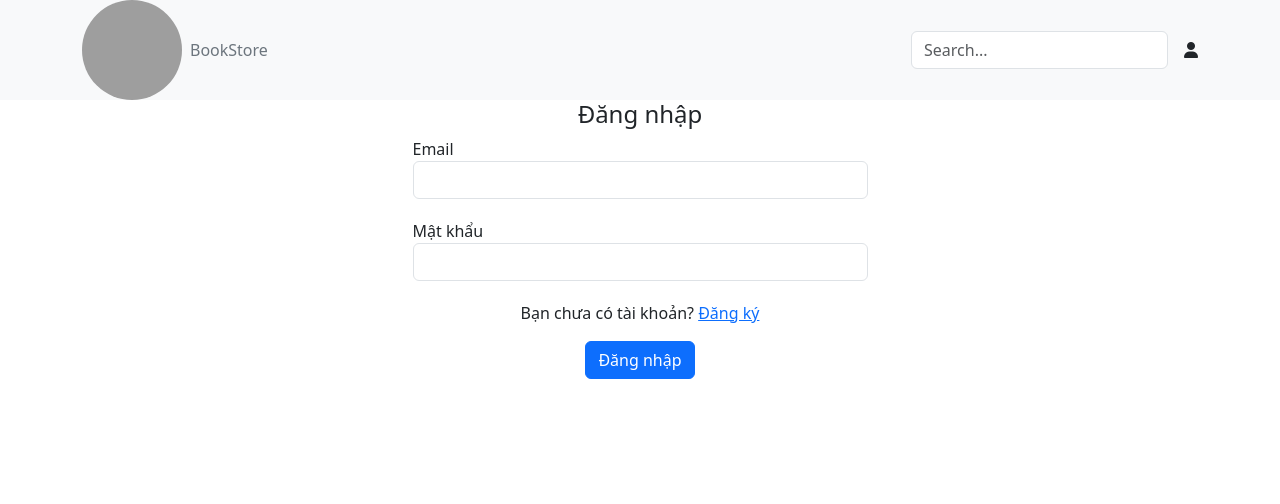
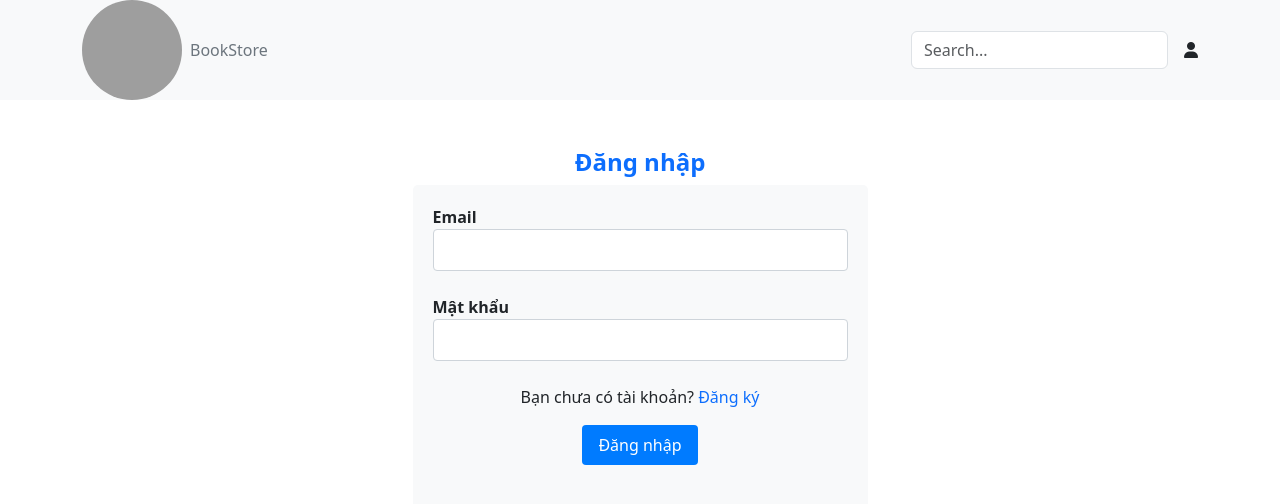
Before and after one commit to NhaChan/BookStore_frontend-user, a Vue app: page /login in a window 1280 px wide. Shown: the top 504 px of the page. Built offline with nearby package versions, Linux system fonts and the light colour scheme; grey boxes are pictures that could not be loaded.

Commit message:
modified

```diff
--- a/src/components/order/OrderList.vue
+++ b/src/components/order/OrderList.vue
@@ -31,7 +31,7 @@
                             </div>
                         </div>
                         <div class="d-flex justify-content-end">
-                            <router-link v-if="order.status === 'Mượn'" to="#" class="btn btn-sm btn-danger"
+                            <router-link v-if="order.status === 'Đang chờ duyệt'" to="#" class="btn btn-sm btn-danger"
                                 @click="submit(order._id)">
                                 Hủy mượn
                             </router-link>
--- a/src/components/user/LoginForm.vue
+++ b/src/components/user/LoginForm.vue
@@ -11,7 +11,7 @@
             <ErrorMessage name="password" class="error-feedback text-danger" />
         </div>
         <div class="text-center">
-            <p>Bạn chưa có tài khoản? <router-link to="/register">Đăng ký</router-link></p>
+            <p>Bạn chưa có tài khoản? <router-link to="/register" style="text-decoration: none;">Đăng ký</router-link></p>
         </div>
         <div class="form-group d-flex justify-content-center">
             <button class="btn btn-primary" type="submit">Đăng nhập
@@ -51,7 +51,48 @@ export default {
 </script>
 
 <style scoped>
-.login-form .form-group {
-    margin-bottom: 20px;
+.login-form {
+    background-color: #f8f9fa;
+    /* border: 1px solid #dee2e6; */
+    border-radius: 5px;
+    padding: 20px;
+}
+
+.form-wrapper {
+    max-width: 400px;
+    margin: 0 auto;
+}
+
+.form-group {
+    margin-bottom: 1.5rem;
+}
+
+label {
+    display: block;
+    font-weight: bold;
+}
+
+.form-control {
+    width: 100%;
+    padding: 0.5rem;
+    border: 1px solid #ced4da;
+    border-radius: 4px;
+}
+
+.btn-primary {
+    background-color: #007bff;
+    color: #fff;
+    border: none;
+    border-radius: 4px;
+    padding: 0.5rem 1rem;
+    cursor: pointer;
+}
+
+.btn-primary:hover {
+    background-color: #0056b3;
+}
+
+.error-feedback {
+    margin-top: 0.5rem;
 }
 </style>
--- a/src/components/user/RegisterForm.vue
+++ b/src/components/user/RegisterForm.vue
@@ -26,7 +26,7 @@
             <ErrorMessage name="phone" class="error-feedback text-danger" />
         </div>
         <div class="text-center">
-            <p>Đã có tài khoản? <router-link to="/login">Quay về trang đăng nhập</router-link></p>
+            <p>Đã có tài khoản? <router-link to="/login" style="text-decoration: none;">Quay về trang đăng nhập</router-link></p>
         </div>
         <div class="form-group d-flex justify-content-center">
             <button class="btn btn-primary" type="submit"> Đăng ký
@@ -72,7 +72,48 @@ export default {
 </script>
 
 <style scoped>
-.register-form .form-group {
-    margin-bottom: 20px;
+.register-form {
+    background-color: #f8f9fa;
+    /* border: 1px solid #dee2e6; */
+    border-radius: 5px;
+    padding: 20px;
+}
+
+.form-wrapper {
+    max-width: 400px;
+    margin: 0 auto;
+}
+
+.form-group {
+    margin-bottom: 1.5rem;
+}
+
+label {
+    display: block;
+    font-weight: bold;
+}
+
+.form-control {
+    width: 100%;
+    padding: 0.5rem;
+    border: 1px solid #ced4da;
+    border-radius: 4px;
+}
+
+.btn-primary {
+    background-color: #007bff;
+    color: #fff;
+    border: none;
+    border-radius: 4px;
+    padding: 0.5rem 1rem;
+    cursor: pointer;
+}
+
+.btn-primary:hover {
+    background-color: #0056b3;
+}
+
+.error-feedback {
+    margin-top: 0.5rem;
 }
 </style>
--- a/src/views/user/LoginPage.vue
+++ b/src/views/user/LoginPage.vue
@@ -1,6 +1,6 @@
 <template>
-    <div class="container" style="margin-bottom: 275px;">
-        <h4 class="text-center">Đăng nhập</h4>
+    <div class="container mt-5" style="margin-bottom: 275px;">
+        <h4 class="text-center text-primary fw-bold">Đăng nhập</h4>
         <div class="col-md-5 mx-auto">
             <LoginForm @submit:login="loginUser" />
             <p class="text-center text-danger ">{{ message }}</p>
--- a/src/views/user/RegisterPage.vue
+++ b/src/views/user/RegisterPage.vue
@@ -1,6 +1,6 @@
 <template>
-    <div class="container">
-        <h4 class="text-center">Đăng ký</h4>
+    <div class="container mt-2">
+        <h4 class="text-center text-primary fw-bold">Đăng ký</h4>
         <div class="col-md-5 mx-auto">
             <RegisterForm @submit:register="addUser" />
         </div>
```
